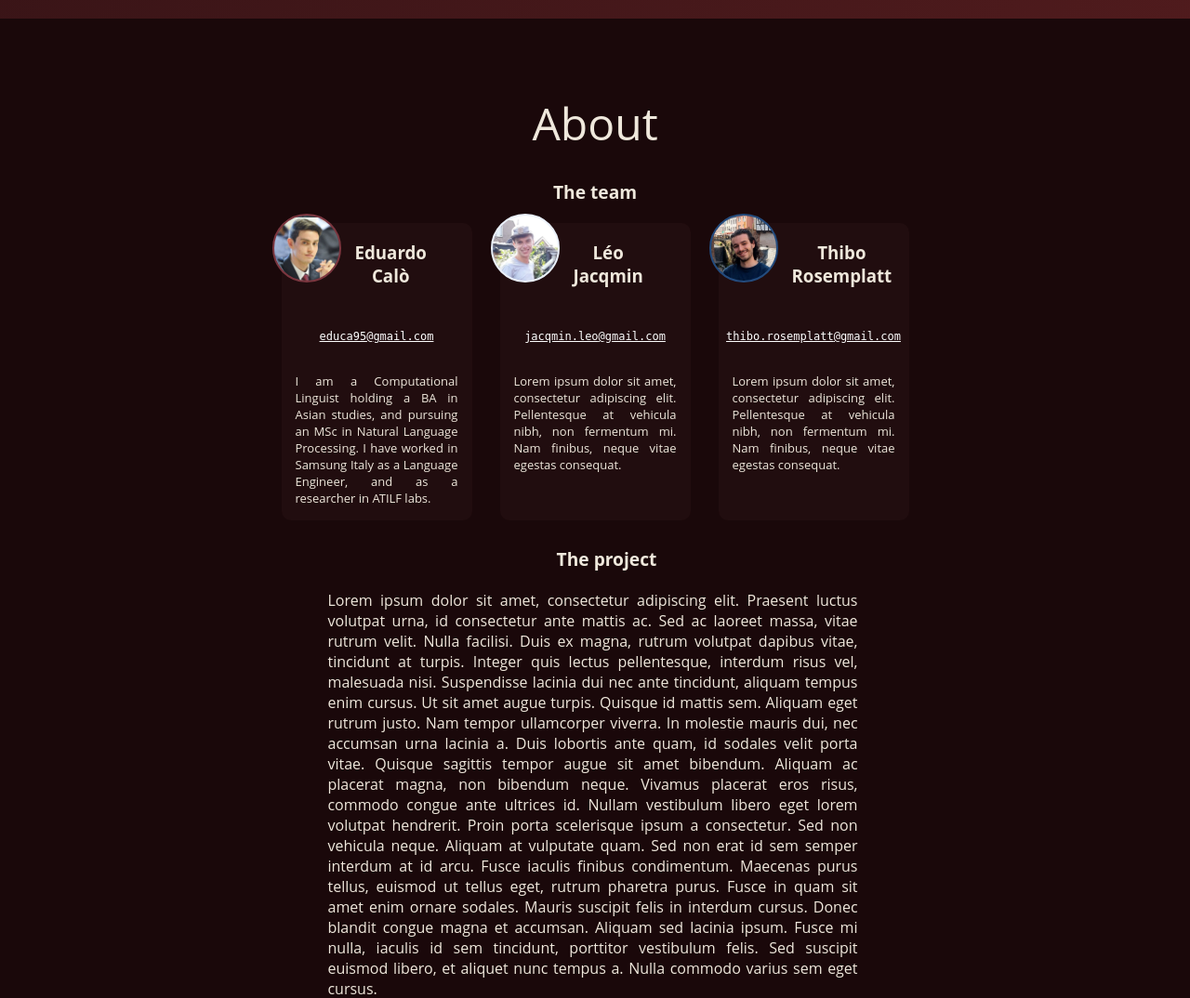
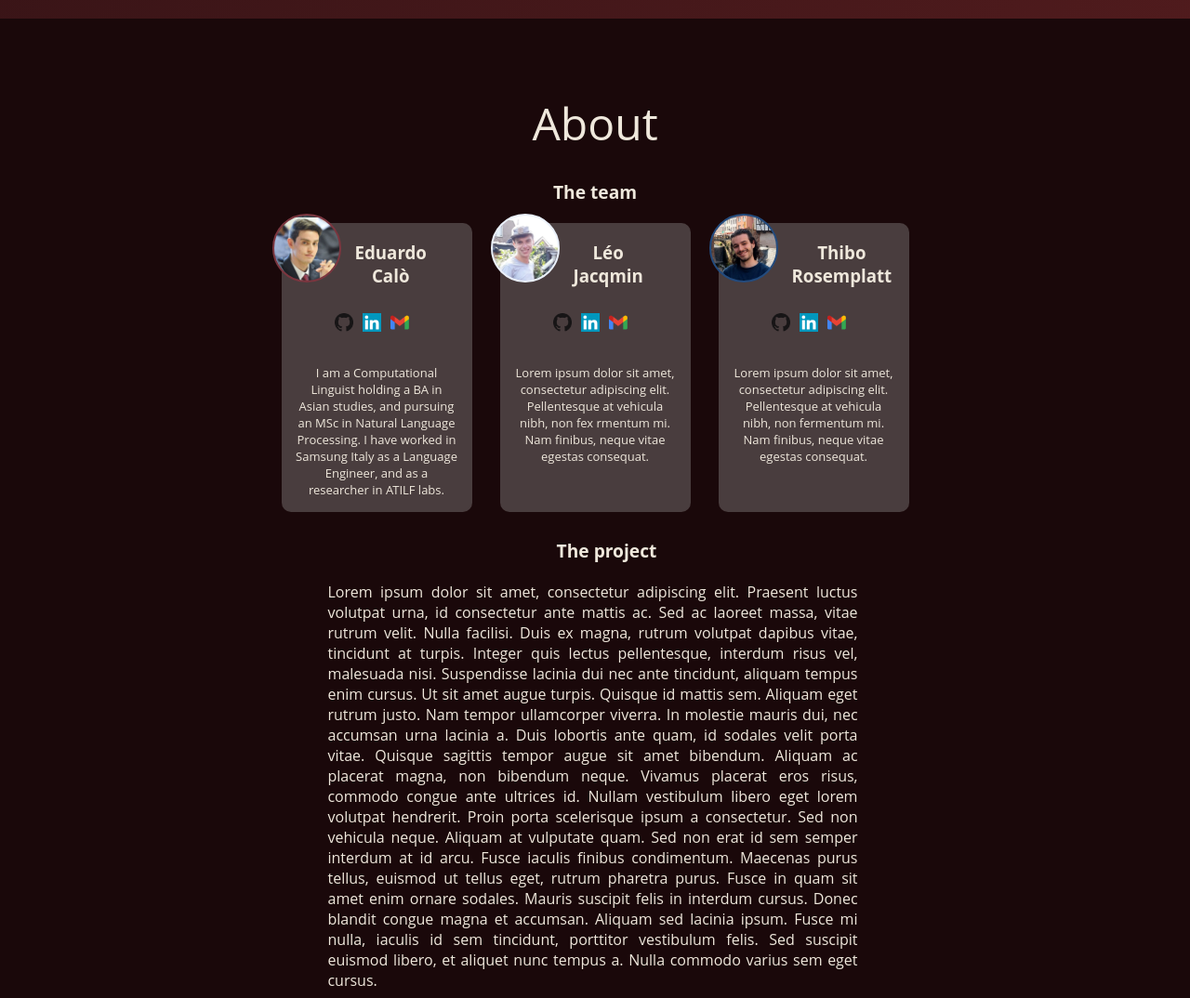
Before and after one commit to thiborose/gecko-app, a Flask app: page / in a window 1280 px wide. Shown: the part 740-1814 px from the top of the page at 93% size. Run offline with Flask 2, Linux system fonts and the light colour scheme; parts of the project's set-up code (start-up, migrations or seed data) failed here and were passed over; some libraries are stand-ins or nearby versions; some web fonts are replaced.

Commit message:
team block change (icons), wrap text in right box

```diff
--- a/application/static/css/style.scss.css
+++ b/application/static/css/style.scss.css
@@ -161,7 +161,8 @@ header {
       resize: none;
       outline: none;
       box-shadow: 0 0 3px #4b4b4b;
-      min-height: 150px; }
+      min-height: 150px;
+      overflow-wrap: break-word; }
     .transparent-container .textboxes-container #text-box-input:focus {
       box-shadow: 0px 1px 10px 2px #000000; }
 
@@ -209,14 +210,14 @@ footer {
     margin: 0 15px;
     width: 205px;
     flex-wrap: wrap;
-    background-color: #2b15176b;
+    background-color: #8b86876b;
     box-sizing: border-box;
     border-radius: 10px;
     border-top-left-radius: 35px; }
     .team-container .team-members .team-member .description {
       display: block;
-      text-align: justify;
-      margin-top: 15px;
+      text-align: center;
+      margin-top: 10px;
       font-size: small;
       padding: 15px; }
     .team-container .team-members .team-member a {
@@ -249,6 +250,26 @@ footer {
         background-position: 50% 59%;
         background-size: 120px;
         border-color: #244b7d; }
+  .team-container .team-members .team-member-links {
+    display: flex;
+    justify-content: center;
+    margin-top: 10px; }
+    .team-container .team-members .team-member-links .icon {
+      height: 20px;
+      width: 20px;
+      padding: 5px; }
+      .team-container .team-members .team-member-links #linkedin.icon {
+        background-image: url("../img/linkedin.png");
+        background-size: 20px;
+        background-repeat: no-repeat; }
+      .team-container .team-members .team-member-links #github.icon {
+        background-image: url("../img/github.png");
+        background-size: 20px;
+        background-repeat: no-repeat; }
+      .team-container .team-members .team-member-links #gmail.icon {
+        background-image: url("../img/gmail.png");
+        background-size: 20px;
+        background-repeat: no-repeat; }
 
 /* Deltas */
 .delta-insert {
--- a/application/templates/content.html
+++ b/application/templates/content.html
@@ -15,12 +15,21 @@
                 </div>
                 <h3>Eduardo<br>Calò</h3>
             </div>
+
+            <div class="team-member-links">
+                <a href="https://github.com/Dodo-s95" target="_blank" rel="noopener noreferrer">
+                    <div class="icon" id="github"></div>
+                </a>
+
+                <a href="https://www.linkedin.com/in/eduardo-calò/" target="_blank" rel="noopener noreferrer">
+                    <div class="icon" id="linkedin"></div>
+                </a>
+
                 <a class="email" href="mailto:educa95@gmail.com">
-                <span>
-                    <br>
-                    <font size="-1"><code>educa95<code>@</code>gmail.com</code></font>
-                </span>
+                   <div class="icon" id="gmail"></div>
                 </a>
+            </div>
+
             <div class="description">
                 I am a Computational Linguist holding a BA in Asian studies, and pursuing an MSc in Natural Language Processing.
                 I have worked in Samsung Italy as a Language Engineer, and as a researcher in ATILF labs.
@@ -35,15 +44,24 @@
                 </div>
                 <h3>Léo<br>Jacqmin</h3>
             </div>
+
+            <div class="team-member-links">
+                <a href="https://github.com/jacqle" target="_blank" rel="noopener noreferrer">
+                    <div class="icon" id="github"></div>
+                </a>
+
+                <a href="https://www.linkedin.com/in/leo-jacqmin" target="_blank" rel="noopener noreferrer">
+                    <div class="icon" id="linkedin"></div>
+                </a>
+
                 <a class="email" href="mailto:jacqmin.leo@gmail.com">
-                <span>
-                    <br>
-                    <font size="-1"><code>jacqmin.leo<code>@</code>gmail.com</code></font>
-                </span>
+                   <div class="icon" id="gmail"></div>
                 </a>
+            </div>
+
             <div class="description">
                 Lorem ipsum dolor sit amet, consectetur adipiscing elit. Pellentesque at vehicula nibh, non
-                fermentum mi.
+                fex rmentum mi.
                 Nam finibus, neque vitae egestas consequat.
             </div>
 
@@ -56,12 +74,21 @@
                 </div>
                 <h3>Thibo<br>Rosemplatt</h3>
             </div>
+
+            <div class="team-member-links">
+                <a href="https://github.com/psawa" target="_blank" rel="noopener noreferrer">
+                    <div class="icon" id="github"></div>
+                </a>
+
+                <a href="https://www.linkedin.com/in/thibo-rose/" target="_blank" rel="noopener noreferrer">
+                    <div class="icon" id="linkedin"></div>
+                </a>
+
                 <a class="email" href="mailto:thibo.rosemplatt@gmail.com">
-                <span>
-                    <br>
-                    <font size="-1"><code>thibo.rosemplatt<code>@</code>gmail.com</code></font>
-                </span>
+                   <div class="icon" id="gmail"></div>
                 </a>
+            </div>
+
             <div class="description">Lorem ipsum dolor sit amet, consectetur adipiscing elit. Pellentesque at vehicula nibh, non
                 fermentum mi.
                 Nam finibus, neque vitae egestas consequat.
--- a/application/templates/index.html
+++ b/application/templates/index.html
@@ -56,7 +56,7 @@
             <div class="arrow-button" id="arrow-button">
                 ➤
             </div>
-            <div class="text-box" id="text-box-output" data-placeholder="Your text digested..."></div>
+            <div contenteditable="false" class="text-box" id="text-box-output" data-placeholder="Your text digested..."></div>
         </div>
 
     </div>
```
Also changed, not shown: application/static/sass/style.scss (+37 -3 lines), application/static/img/github.png (added), application/static/img/gmail.png (added), application/static/img/linkedin.png (added), 1 other file. Lines whose indentation alone changed are shown as unchanged.
